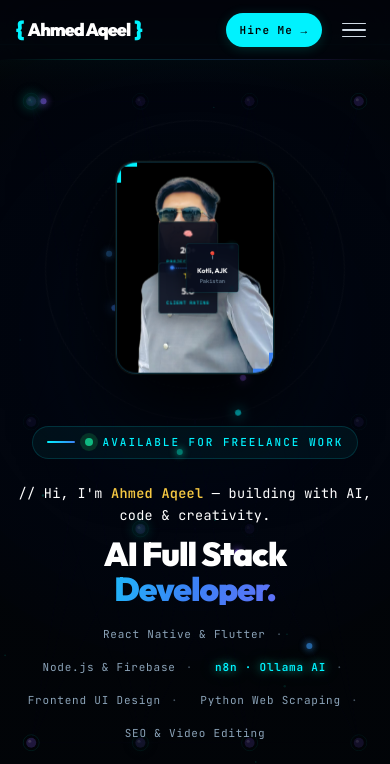
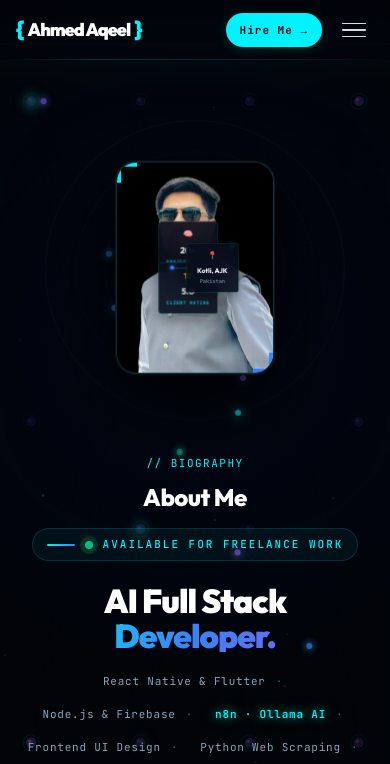
Before and after one commit to devahmedaqeel/portfolio, a website: page index.html in a window 390 px wide. Shown: the top 764 px of the page. Drawn offline with Linux system fonts and the light colour scheme; animation ran at ten frames a second.

Commit message:
style: fix iOS floating chips positioning, add About Me heading, hide repetitive greeting

```diff
--- a/css/style.css
+++ b/css/style.css
@@ -2590,7 +2590,7 @@ nav.scrolled {
     border: 1px solid rgba(0, 242, 254, 0.15);
     margin-bottom: 24px;
   }
-  .hero-greeting { order: 2; margin: 0 auto 12px; max-width: 560px; text-align: center; }
+  .hero-greeting { display: none !important; }
   .hero-name { order: 3; margin-bottom: 20px; }
   .hero-roles { order: 4; justify-content: center; margin-bottom: 20px; }
   .hero-bio { order: 5; margin: 0 auto 28px; max-width: 580px; text-align: center; }
@@ -2742,6 +2742,7 @@ nav.scrolled {
     aspect-ratio: 3 / 4 !important;
     position: relative;
     margin: 0 auto;
+    display: block !important; /* WebKit/Safari fix: disable flex centering on absolute child chips */
   }
   .avatar-card {
     position: absolute;
@@ -2889,6 +2890,7 @@ nav.scrolled {
 
   .avatar-wrap {
     max-width: 165px !important;
+    display: block !important; /* WebKit/Safari fix: disable flex centering on absolute child chips */
   }
   .hero-visual { height: 260px !important; }
   .fc-top {
@@ -4367,3 +4369,36 @@ img[src$="null"] {
     height: 40px !important;
   }
 }
+
+/* ── HERO ABOUT HEADER ───────────────────────────────────────── */
+.hero-about-header {
+  margin-top: 36px;
+  margin-bottom: 12px;
+  text-align: left;
+  width: 100%;
+}
+.hero-about-eyebrow {
+  display: block;
+  font-family: var(--font-mono);
+  font-size: 11px;
+  color: var(--accent);
+  letter-spacing: 1.5px;
+  text-transform: uppercase;
+  margin-bottom: 4px;
+}
+.hero-about-title {
+  font-family: var(--font-display);
+  font-size: 24px;
+  font-weight: 800;
+  color: var(--text);
+  letter-spacing: -0.5px;
+}
+
+/* Centered layout for tablet and mobile views */
+@media (max-width: 1024px) {
+  .hero-about-header {
+    text-align: center !important;
+    margin-top: 28px;
+    margin-bottom: 10px;
+  }
+}
--- a/index.html
+++ b/index.html
@@ -193,6 +193,11 @@
             <span class="typing-cursor" aria-hidden="true"></span>
           </div>
         </div>
+      </div>
+
+      <div class="hero-about-header">
+        <span class="hero-about-eyebrow">// Biography</span>
+        <h2 class="hero-about-title">About Me</h2>
       </div>
 
       <p class="hero-bio">
```
